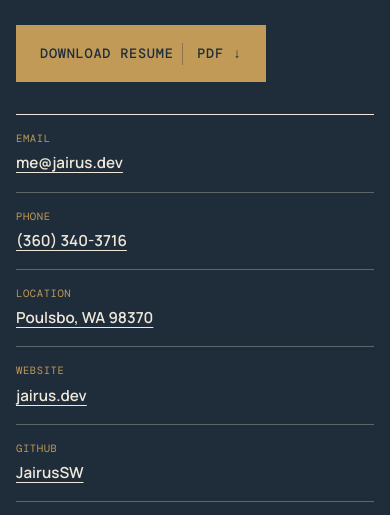
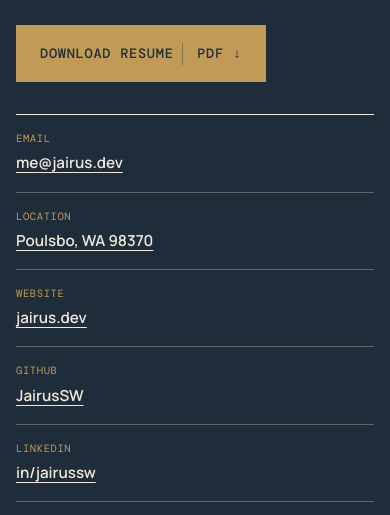
Before and after one commit to JairusSW/website, a website: page resume/index.html in a window 390 px wide. Shown: the part 327-842 px from the top of the page. Drawn offline with nearby package versions, Linux system fonts and the light colour scheme.

Commit message:
fix: remove phone number from website and resume

```diff
--- a/resume/index.html
+++ b/resume/index.html
@@ -39,7 +39,6 @@
 
       <dl class="contact">
         <div><dt>Email</dt><dd><a href="mailto:me@jairus.dev">me@jairus.dev</a></dd></div>
-        <div><dt>Phone</dt><dd><a href="tel:+13603403716">(360) 340-3716</a></dd></div>
         <div><dt>Location</dt><dd><a href="https://www.google.com/maps/search/?api=1&amp;query=Poulsbo%2C+WA" target="_blank" rel="noreferrer">Poulsbo, WA 98370</a></dd></div>
         <div><dt>Website</dt><dd><a href="https://jairus.dev/">jairus.dev</a></dd></div>
         <div><dt>GitHub</dt><dd><a href="https://github.com/JairusSW" target="_blank" rel="noreferrer">JairusSW</a></dd></div>
```
Also changed, not shown: index.html (+0 -1 lines), 1 other file.
